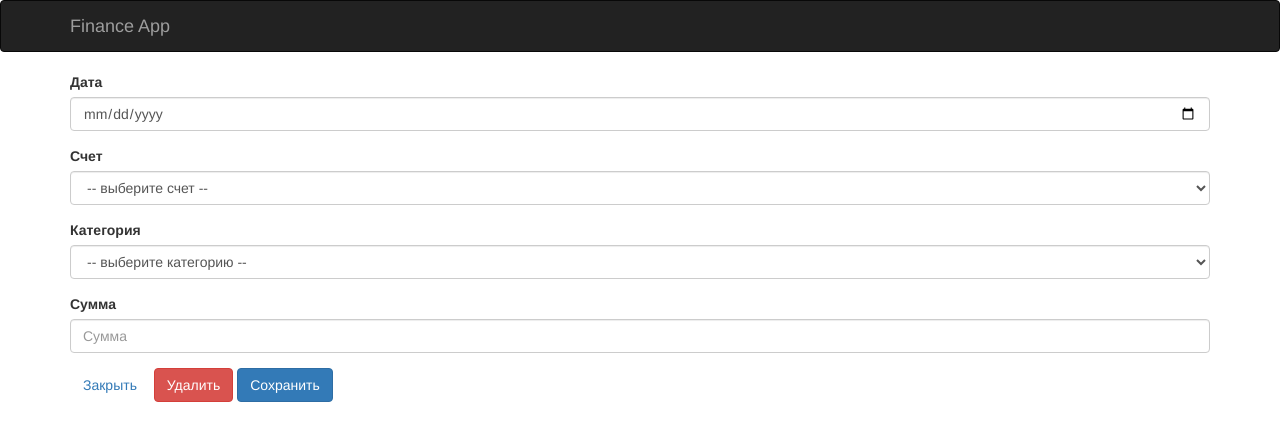
After one commit to balalay12/financeapp, a Python web app: template finance/templates/forms/balance_update_form.jinja2 in a window 1280 px wide. The commit adds this page. Shown: the top 441 px of the page. Run offline with Jinja, Linux system fonts and the light colour scheme; the template is opened without the code that fills it, so the values that code supplies are empty; some libraries are stand-ins or nearby versions.

Commit message:
add update and delete balance

```diff
--- /dev/null
+++ b/finance/templates/forms/balance_update_form.jinja2
@@ -0,0 +1,41 @@
+{% extends 'base.jinja2' %}
+
+{% block content %}
+    <form id="newOperationForm" method="POST">
+        <div class="form-group">
+            <label for="inputDate">Дата</label>
+            <input id="inputDate" name="date" type="date"  class="form-control" placeholder="Дата" required="" value="{{ balance.date }}">
+        </div>
+        <div class="form-group">
+            <label for="selectAccount">Счет</label>
+            <select class="form-control" id="selectAccount" name="account">
+                <option disabled selected value> -- выберите счет -- </option>
+                {% for acc in accounts %}
+                    <option value="{{ acc.id }}"
+                    {% if acc == balance.account %}selected="selected"{% endif %}>{{ acc.name }}</option>
+                {% endfor %}
+            </select>
+        </div>
+        <div class="form-group">
+            <label for="selectCategory">Категория</label>
+            <select class="form-control" id="selectCategory" name="category">
+                <option disabled selected value> -- выберите категорию -- </option>
+                {% for category in categories %}
+                    <option value="{{ category.id }}"
+                    {% if category == balance.category %}selected="selected"{% endif %}>{{ category.name }}</option>
+                {% endfor %}
+            </select>
+        </div>
+        <div class="form-group">
+            <label for="inputAmount">Сумма</label>
+            <input id="inputAmount" name="amount" type="number"  class="form-control" placeholder="Сумма" value="{{ balance.amount }}" required="">
+        </div>
+        <input type="hidden" name="operation" value="{{ request.GET['type'] }}">
+        <input type="hidden" name="csrfmiddlewaretoken" value="{{ csrf_token }}">
+        <a href="/" class="btn btn-secondary">Закрыть</a>
+        <a href="/balance/delete/{{ balance.id }}" class="btn btn-danger">Удалить</a>
+        <button type="submit" class="btn btn-primary">Сохранить</button>
+    </form>
+
+    {% include 'form_errors.jinja2' %}
+{% endblock %}
--- a/finance/templates/index.jinja2
+++ b/finance/templates/index.jinja2
@@ -76,6 +76,7 @@
                       <th>Категория</th>
                       <th>Сумма</th>
                       <th>Операция</th>
+                      <th></th>
                     </tr>
                 </thead>
                 <tbody>
@@ -86,6 +87,10 @@
                       <td>{{ item.category }}</td>
                       <td>{{ item.amount }}</td>
                       <td>{{ item.get_operation_display() }}</td>
+                      <td>
+                        <a href="/balance/update/{{ item.id }}/?type={{ item.operation}}" class="btn btn-sm btn-outline-info">
+                            <span class="glyphicon glyphicon glyphicon-pencil" aria-hidden="true"></span>
+                        </a></td>
                     </tr>
                   {% endfor %}
                 </tbody>
--- a/finance/urls.py
+++ b/finance/urls.py
@@ -9,5 +9,7 @@ urlpatterns = [
     url(r'^accounts/add/$', views.AccountsCreate.as_view(), name='new_account'),
     url(r'^account/update/(?P<pk>[0-9]+)/$', views.AccountUpdate.as_view(), name='update_account'),
     url(r'^account/delete/(?P<pk>[0-9]+)/$', views.AccountDelete.as_view(), name='delete_account'),
-    url(r'^balance/add/$', views.BalanceCreate.as_view(), name='new_balance')
+    url(r'^balance/add/$', views.BalanceCreate.as_view(), name='new_balance'),
+    url(r'^balance/update/(?P<pk>[0-9]+)/$', views.BalanceUpdate.as_view(), name='update_balance'),
+    url(r'^balance/delete/(?P<pk>[0-9]+)/$', views.BalanceDelete.as_view(), name='delete_balance')
 ]
```
Also changed, not shown: finance/forms.py (+9 -0 lines), finance/views.py (+23 -0 lines).
